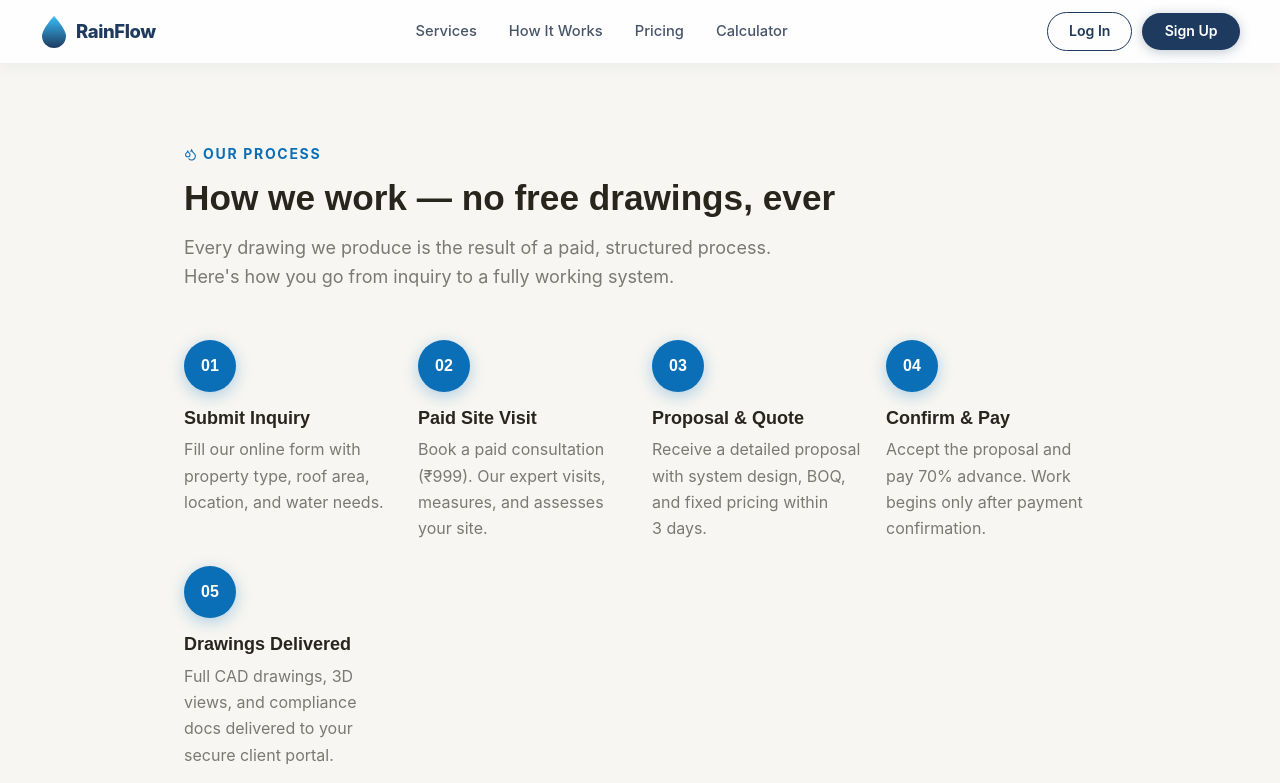
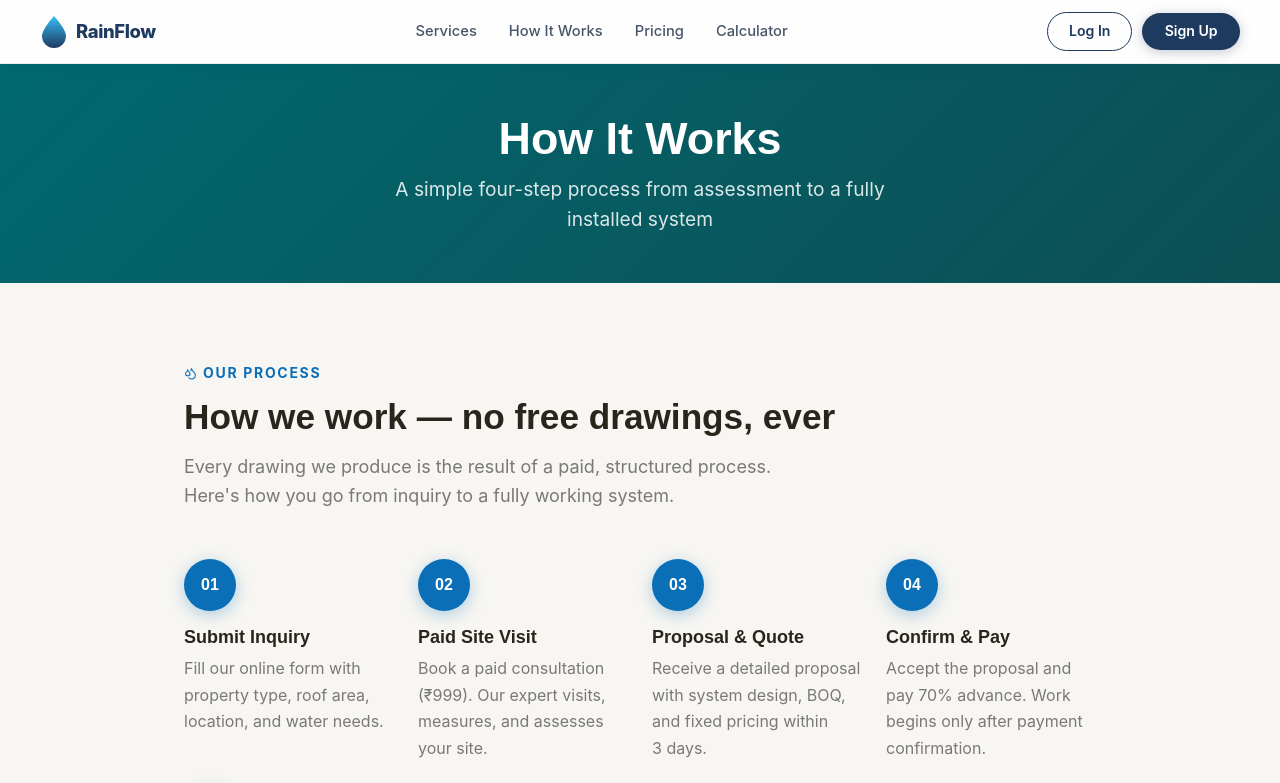
Before and after one commit to unnyanr11/rainwater-consultant, a React (Create React App) app: page /how-it-works in a window 1280 px wide. Shown: the top 783 px of the page. Built offline with nearby package versions, Linux system fonts and the light colour scheme; a web font is replaced by a local one.

Commit message:
refactor: shared PageLayout, remove redundant CTAs on inner pages

```diff
--- /dev/null
+++ b/src/components/common/PageLayout.jsx
@@ -0,0 +1,34 @@
+import Navbar from '../home/Navbar'
+import CalculatorCTA from '../home/CalculatorCTA'
+
+export default function PageLayout({ title, subtitle, children }) {
+  return (
+    <>
+      <Navbar />
+      <div style={{ paddingTop: '64px' }}>
+        {/* Page hero banner */}
+        <section style={{
+          background: 'linear-gradient(135deg, #01696f 0%, #0c4e54 100%)',
+          padding: '3rem 1.5rem',
+          textAlign: 'center',
+          color: '#fff'
+        }}>
+          <h1 style={{ fontSize: 'clamp(1.8rem, 4vw, 2.8rem)', fontWeight: 700, marginBottom: '0.5rem', lineHeight: 1.2 }}>
+            {title}
+          </h1>
+          {subtitle && (
+            <p style={{ fontSize: 'clamp(1rem, 2vw, 1.2rem)', opacity: 0.85, maxWidth: '560px', margin: '0 auto' }}>
+              {subtitle}
+            </p>
+          )}
+        </section>
+
+        {/* Page content */}
+        {children}
+
+        {/* Single shared CTA at the bottom */}
+        <CalculatorCTA />
+      </div>
+    </>
+  )
+}
--- a/src/pages/public/Home.jsx
+++ b/src/pages/public/Home.jsx
@@ -3,7 +3,6 @@ import HeroSection         from '../../components/home/HeroSection'
 import StatsBar            from '../../components/home/StatsBar'
 import CalculatorCTA       from '../../components/home/CalculatorCTA'
 import TestimonialsSection from '../../components/home/TestimonialsSection'
-import FinalCTA            from '../../components/home/FinalCTA'
 
 // Global keyframes needed by HeroSection animations
 const globalStyles = `
@@ -29,9 +28,8 @@ export default function Home() {
       <div style={{ paddingTop: '64px' }}>
         <HeroSection />
         <StatsBar />
+        <TestimonialsSection />
         <CalculatorCTA />
-        <TestimonialsSection />
-        <FinalCTA />
       </div>
     </>
   )
--- a/src/pages/public/HowItWorks.jsx
+++ b/src/pages/public/HowItWorks.jsx
@@ -1,15 +1,13 @@
-import Navbar from '../../components/home/Navbar'
-import HowItWorks from '../../components/home/HowItWorks'
-import CalculatorCTA from '../../components/home/CalculatorCTA'
+import PageLayout from '../../components/common/PageLayout'
+import HowItWorksSection from '../../components/home/HowItWorks'
 
-export default function HowItWorksPage() {
+export default function HowItWorks() {
   return (
-    <>
-      <Navbar />
-      <div style={{ paddingTop: '64px' }}>
-        <HowItWorks />
-        <CalculatorCTA />
-      </div>
-    </>
+    <PageLayout
+      title="How It Works"
+      subtitle="A simple four-step process from assessment to a fully installed system"
+    >
+      <HowItWorksSection />
+    </PageLayout>
   )
 }
--- a/src/pages/public/Pricing.jsx
+++ b/src/pages/public/Pricing.jsx
@@ -1,15 +1,13 @@
-import Navbar from '../../components/home/Navbar'
+import PageLayout from '../../components/common/PageLayout'
 import PricingSection from '../../components/home/PricingSection'
-import FinalCTA from '../../components/home/FinalCTA'
 
 export default function Pricing() {
   return (
-    <>
-      <Navbar />
-      <div style={{ paddingTop: '64px' }}>
-        <PricingSection />
-        <FinalCTA />
-      </div>
-    </>
+    <PageLayout
+      title="Pricing"
+      subtitle="Transparent, flexible plans — no hidden fees"
+    >
+      <PricingSection />
+    </PageLayout>
   )
 }
--- a/src/pages/public/Services.jsx
+++ b/src/pages/public/Services.jsx
@@ -1,15 +1,13 @@
-import Navbar from '../../components/home/Navbar'
+import PageLayout from '../../components/common/PageLayout'
 import ServicesSection from '../../components/home/ServicesSection'
-import FinalCTA from '../../components/home/FinalCTA'
 
 export default function Services() {
   return (
-    <>
-      <Navbar />
-      <div style={{ paddingTop: '64px' }}>
-        <ServicesSection />
-        <FinalCTA />
-      </div>
-    </>
+    <PageLayout
+      title="Our Services"
+      subtitle="End-to-end rainwater harvesting solutions for every property type"
+    >
+      <ServicesSection />
+    </PageLayout>
   )
 }
```
